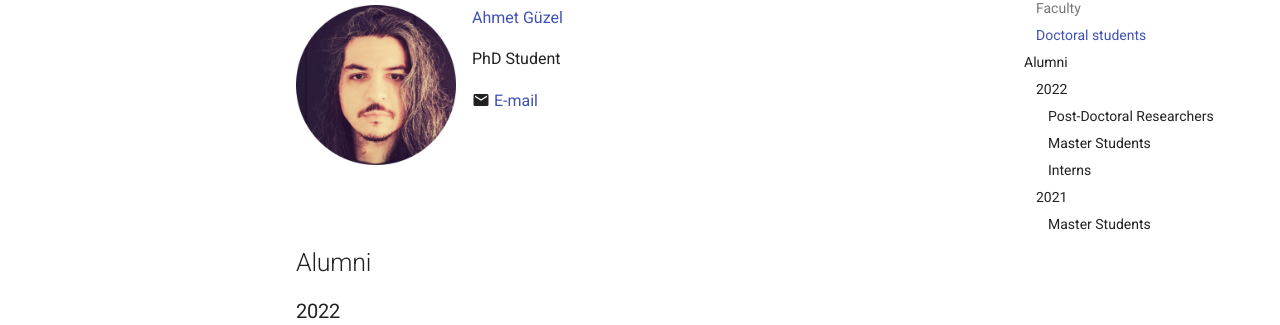
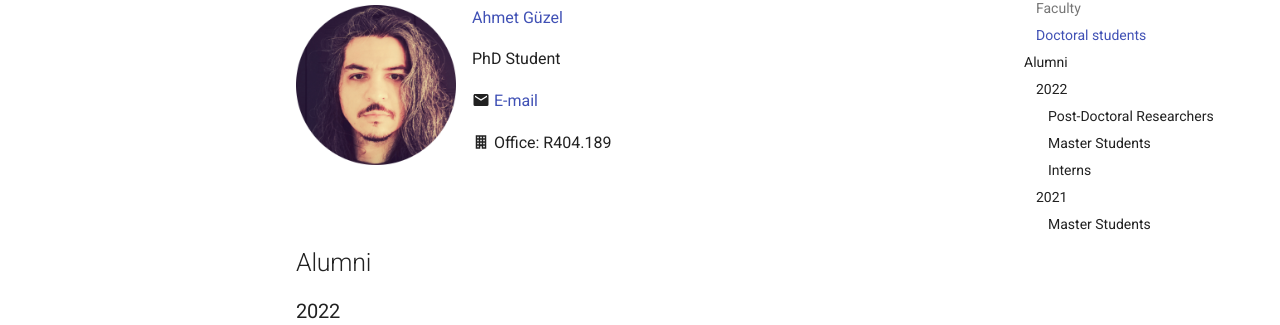
Before and after one commit to complight/complight.github.io, an MkDocs documentation site: the page built from docs/people/index.md, in a window 1280 px wide and 900 px high, scrolled down 882 px. Shown: the part 127-452 px from the top of the window. Built offline with MkDocs 1.6.1 and Material for MkDocs 9.7.7, drawn with Linux system fonts in a browser that asks for light colours.

Commit message:
Updating people's page.

```diff
--- a/docs/people/index.md
+++ b/docs/people/index.md
@@ -44,6 +44,7 @@ PhD Student
 
 :material-email: [E-mail](mailto:od20ahg@leeds.ac.uk)
 
+:material-office-building: Office: R404.189
 <br clear="left"/>
 
 
```
